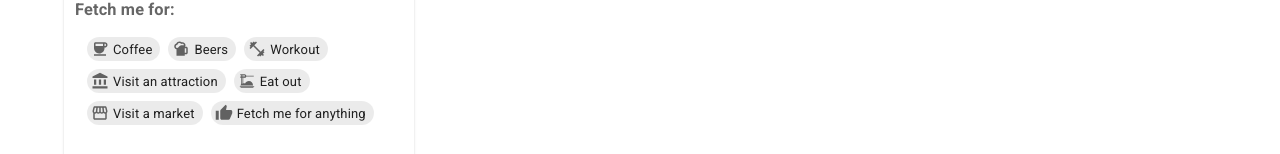
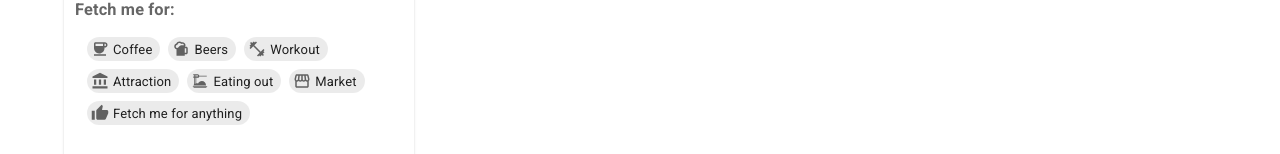
Before and after one commit to Galle-Huji/47716, a React (Create React App) app in the folder fetch/: page /Browse in a window 1280 px wide. Shown: the part 359-513 px from the top of the page. Built offline with nearby package versions, Linux system fonts and the light colour scheme.

Commit message:
Trying again to pull

```diff
--- a/fetch/src/Components/UserCards.jsx
+++ b/fetch/src/Components/UserCards.jsx
@@ -72,9 +72,9 @@ export default function UserCards() {
           <Chip icon={<CoffeeIcon />} sx={{ m: 0.5 }} size="small" label="Coffee" />
           <Chip icon={<SportsBarIcon />} sx={{ m: 0.5 }} size="small" label="Beers" padding={10}/>
           <Chip icon={<FitnessCenterIcon />} sx={{ m: 0.5 }} size="small" label="Workout"/>
-          <Chip icon={<AccountBalanceIcon />} sx={{ m: 0.5 }} size="small" label="Visit an attraction"/>
-          <Chip icon={<DinnerDiningIcon />} sx={{ m: 0.5 }} size="small" label="Eat out"/>
-          <Chip icon={<StorefrontIcon />} sx={{ m: 0.5 }} size="small" label="Visit a market"/>
+          <Chip icon={<AccountBalanceIcon />} sx={{ m: 0.5 }} size="small" label="Attraction"/>
+          <Chip icon={<DinnerDiningIcon />} sx={{ m: 0.5 }} size="small" label="Eating out"/>
+          <Chip icon={<StorefrontIcon />} sx={{ m: 0.5 }} size="small" label="Market"/>
           <Chip icon={<ThumbUpIcon />} sx={{ m: 0.5 }} size="small" label="Fetch me for anything"/>
 
       </Box>
```
